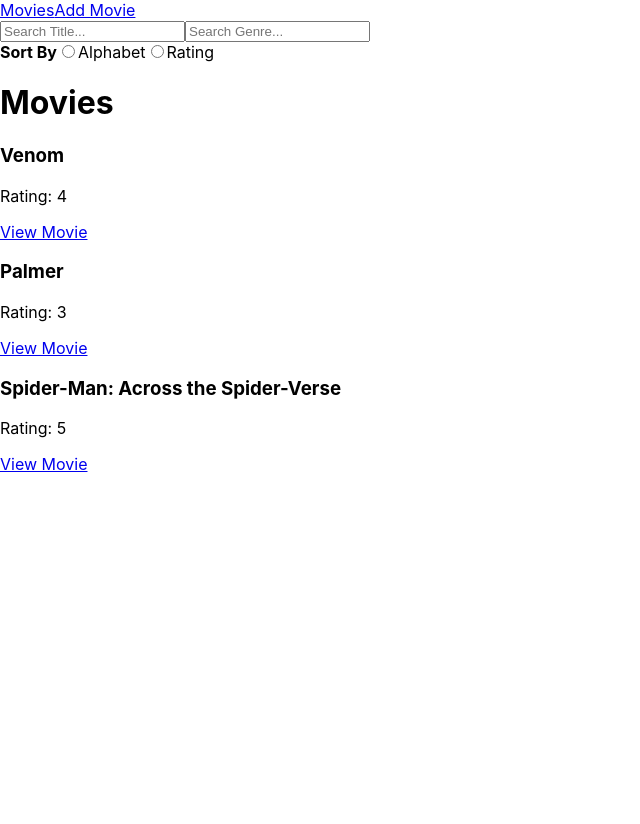
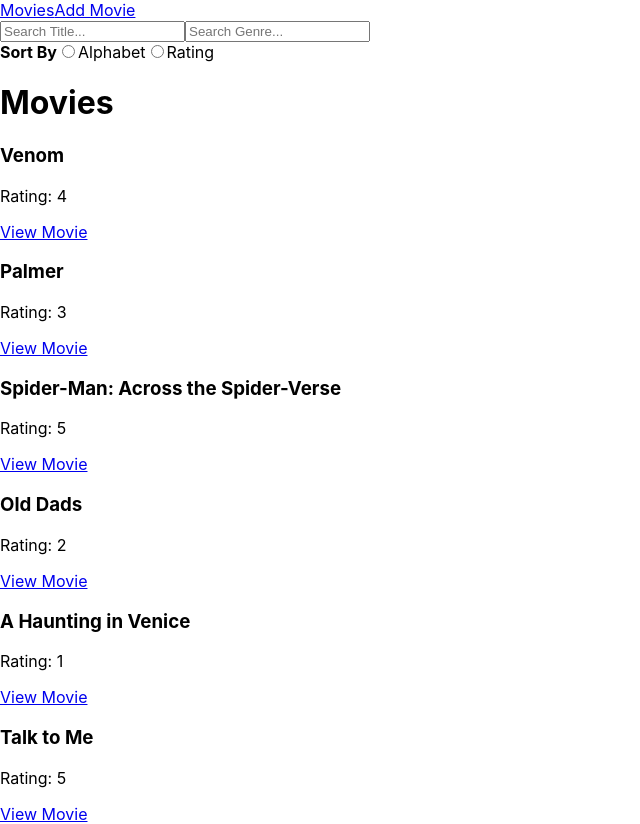
Before and after one commit to ruro122020/movies, a React (Create React App) app: page / in a window 1280 px wide. Shown: the whole page, without its empty margins (0-640 px from the left). Before the commit the page ends 800 px from the top, so only its background shows below. Built offline with nearby package versions, Linux system fonts and the light colour scheme; data requests are answered from the project's data file.

Commit message:
sort by alphabet functionality

```diff
--- a/db.json
+++ b/db.json
@@ -4,7 +4,7 @@
       "title": "Venom",
       "year": 2018,
       "time": "1h 52m",
-      "genre": "Action/Sci-fi",
+      "genre": "Sci-fi",
       "selectRating": 4,
       "id": 1
     },
@@ -12,7 +12,7 @@
       "title": "Palmer",
       "year": 2021,
       "time": "1h 50m",
-      "genre": "Drama/Thriller",
+      "genre": "Drama",
       "selectRating": 3,
       "id": 2
     },
@@ -20,9 +20,33 @@
       "title": "Spider-Man: Across the Spider-Verse",
       "year": 2023,
       "time": "2h 20m",
-      "genre": "Action/Sci-fi",
+      "genre": "Action",
       "selectRating": 5,
       "id": 3
+    },
+    {
+      "title": "Old Dads",
+      "year": 2023,
+      "time": "1h 44m",
+      "genre": "Comedy",
+      "selectRating": 2,
+      "id": 4
+    },
+    {
+      "title": "A Haunting in Venice",
+      "year": 2023,
+      "time": "1h 43m",
+      "genre": "Horror",
+      "selectRating": 1,
+      "id": 5
+    },
+    {
+      "title": "Talk to Me",
+      "year": 2022,
+      "time": "1h 35m",
+      "genre": "Horror",
+      "selectRating": 5,
+      "id": 6
     }
   ]
 }
--- a/src/pages/MovieForm.js
+++ b/src/pages/MovieForm.js
@@ -22,6 +22,14 @@
       year:parseInt(formData.year)
     }
 
+    setFormData({
+      title: '',
+      year: '',
+      time: '',
+      genre: '',
+      selectRating: '',
+    })
+
     fetch(`http://localhost:3001/movies`, {
       method:'POST',
       headers: {
@@ -32,6 +40,7 @@
     .then(res=> res.json())
     .then(movie => console.log(movie))
   }
+  console.log(formData)
 
   return (
     <div>
--- a/src/pages/Movies.js
+++ b/src/pages/Movies.js
@@ -1,12 +1,50 @@
 import React, { useState } from 'react'
 import { useOutletContext } from 'react-router-dom'
 import MovieCard from '../components/MovieCard'
+
 const Movies = () => {
   const[sortBy, setSortBy] = useState('')
   const [titleSearch, setTitle] = useState('')
-  const [genre, setGenre] = useState('')
+  const [genreSearch, setGenreSearch] = useState('')
   const movies = useOutletContext()
-  const displayMovies = movies.map(movie => <MovieCard key={movie.id} title={movie.title} id={movie.id} rating={movie.selectRating}/>)
+
+  const handleSort =(e)=>{
+    setSortBy(e.target.value)
+  }
+
+  const filteredMovies =()=>{
+    console.log(sortBy)
+    if(sortBy === '') {
+      return movies
+    }
+
+    if(sortBy === 'Alphabet'){
+      //sort movies in alphabetical order
+      const copyMovies = [...movies]
+
+      copyMovies.sort((movieA, movieB) => {
+        const nameA = movieA.title.toUpperCase();
+        const nameB = movieB.title.toUpperCase();
+        if (nameA < nameB) {
+          return -1;
+        }
+        if (nameA > nameB) {
+          return 1;
+        }
+        return 0;
+      });
+      return copyMovies
+    }
+
+    if(sortBy === 'Rating'){
+      //sort movies by rating greatest to least
+    }
+  }
+
+  const formatMovies = filteredMovies()
+
+  const displayMovies = formatMovies.map(movie => <MovieCard key={movie.id} title={movie.title} id={movie.id} rating={movie.selectRating}/>)
+
   return (
     <div>
       <input type='search' placeholder='Search Title...' />
@@ -14,11 +52,22 @@
       <div>
         <strong>Sort By</strong>
         <label>
-          <input type="radio" name="sort" value="Alphabet" checked={sortBy==='Alphabet'} />
+          <input
+          type="radio"
+          name="sort"
+          value="Alphabet"
+          checked={sortBy==='Alphabet'}
+          onChange={handleSort}/>
           Alphabet
         </label>
         <label>
-          <input type="radio" name="sort" value="Rating" checked={sortBy === 'Rating'}/>
+          <input
+          type="radio"
+          name="sort"
+          value="Rating"
+          checked={sortBy === 'Rating'}
+          onChange={handleSort}
+          />
           Rating
         </label>
 
```
Also changed, not shown: src/App.js (line endings or trailing spaces).
